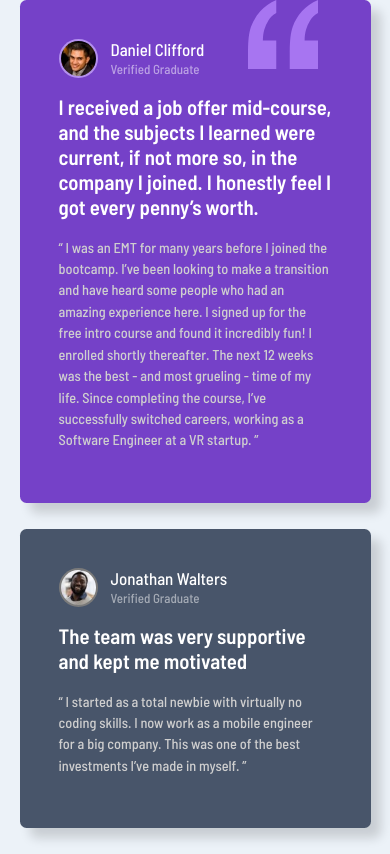
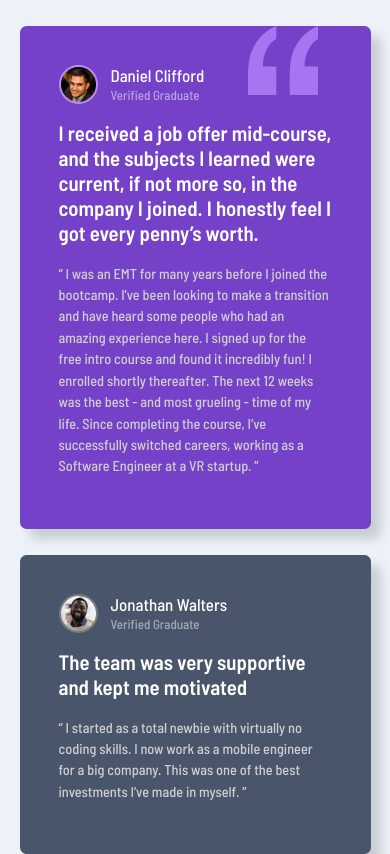
Before and after one commit to NitheeshKumar-C/testimonials-grid-section-main, a plain HTML site: page index.html in a window 390 px wide. Shown: the top 854 px of the page. Drawn offline with nearby package versions, Linux system fonts and the light colour scheme.

Commit message:
Update style-responsive.css

```diff
--- a/css/style-responsive.css
+++ b/css/style-responsive.css
@@ -30,6 +30,7 @@
         margin: 0;
     }
     .testimonials{
+        margin-top: 2rem;
         justify-content: space-evenly;
     }
 }
@@ -44,6 +45,9 @@
         width: 100%;
         padding: 0 0.7rem 1rem;
         margin: 0;
+    }
+    .testimonials{
+        margin-top: 2rem;
     }
     /*  */
 }
```
